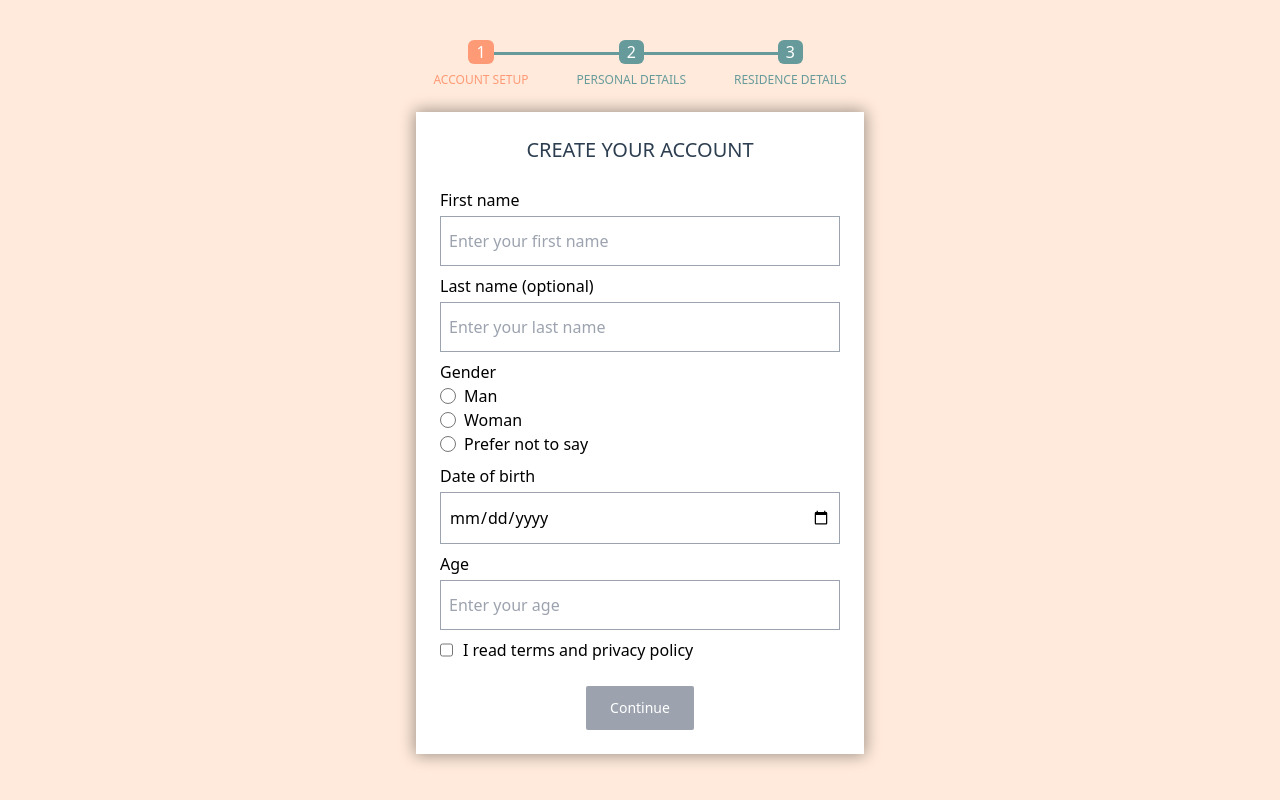
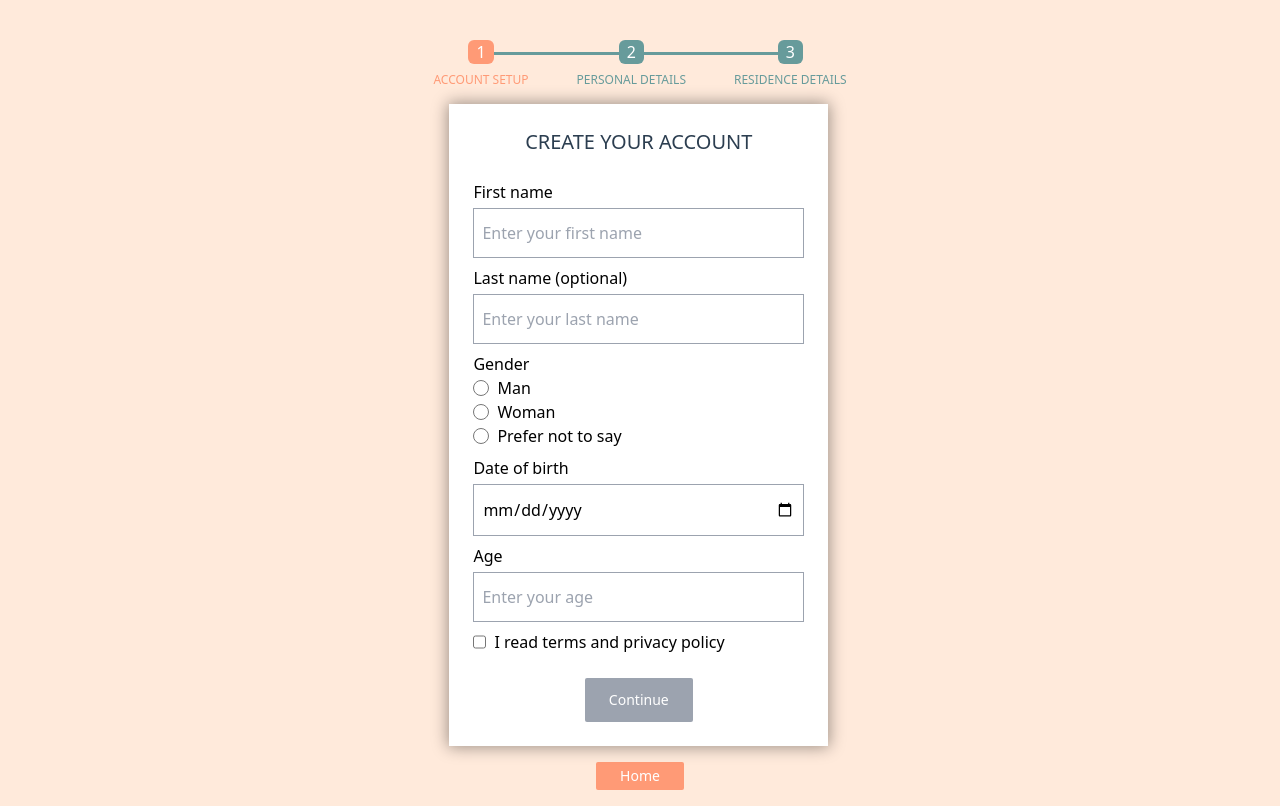
Before and after one commit to Pawel-Kica/react-playground, a Next.js app: page /form-builder in a window 1280 px wide. Built offline with nearby package versions, Linux system fonts and the light colour scheme.

Commit message:
Improve: types and styles

```diff
--- a/components/form-builder/FormBuilderTemplate.tsx
+++ b/components/form-builder/FormBuilderTemplate.tsx
@@ -7,7 +7,7 @@ export interface FormBuilderField {
     name: string;
     placeholder?: string;
     label?: string;
-    // Zod any type
+    // Zod schema type
     schema?: ZodSchema;
     // Use optional instead of required (default required true), because optional parameter rarely occurs
     optional?: boolean;
--- a/components/form-builder/config.ts
+++ b/components/form-builder/config.ts
@@ -11,6 +11,7 @@ export enum GenderOptionsEnum {
 const yesterday = dayjs().subtract(1, 'd');
 
 export const CREATE_ACCOUNT_FORM_FIELDS: FormBuilderField[][] = [
+    // Step 1
     [
         {
             label: 'First name',
@@ -35,14 +36,7 @@ export const CREATE_ACCOUNT_FORM_FIELDS: FormBuilderField[][] = [
             options: { items: Object.values(GenderOptionsEnum), multiple: false },
             schema: z.nativeEnum(GenderOptionsEnum, {
                 // https://stackoverflow.com/questions/73557949/zod-error-handling-with-custom-error-messages-on-enums
-                errorMap: (issue, _ctx) => {
-                    switch (issue.code) {
-                        case 'invalid_enum_value':
-                            return { message: 'Gender is required' };
-                        default:
-                            return { message: 'Gender is required' };
-                    }
-                },
+                errorMap: () => ({ message: 'Gender is required' }),
             }),
         },
         {
@@ -73,6 +67,7 @@ export const CREATE_ACCOUNT_FORM_FIELDS: FormBuilderField[][] = [
             schema: z.custom((data) => data === true, 'You must agree to terms and privacy'),
         },
     ],
+    // Step 2
     [
         {
             type: 'email',
@@ -84,7 +79,7 @@ export const CREATE_ACCOUNT_FORM_FIELDS: FormBuilderField[][] = [
             type: 'password',
             name: 'password',
             placeholder: 'Enter your password',
-            schema: z.string().min(8, 'Password must contain at least 2 characters'),
+            schema: z.string().min(8, 'Password must contain at least 8 characters'),
         },
         {
             label: 'Phone number',
@@ -92,16 +87,19 @@ export const CREATE_ACCOUNT_FORM_FIELDS: FormBuilderField[][] = [
             name: 'phone',
             placeholder: 'XXX-YYY-ZZZ',
             schema: z.string().regex(new RegExp(/^[0-9]{3}-[0-9]{3}-[0-9]{3}$/), 'Required format: XXX-YYY-ZZZ'), // Normal regex
-            // .regex(new RegExp(/^\d{3}-\d{3}-\d{3}$/), 'Phone number must be in format xxx-yyy-zzz'), // Fancy regex
+            // .regex(new RegExp(/^\d{3}-\d{3}-\d{3}$/), 'Required format: XXX-YYY-ZZZ'), // Fancy regex
         },
     ],
+    // Step 3
     [
         {
             type: 'text',
             name: 'country',
             placeholder: 'Enter your country',
+            schema: z.string().min(2, 'Country must contain at least 2 characters'),
         },
         {
+            label: 'City (optional)',
             type: 'text',
             name: 'city',
             placeholder: 'Enter your city',
--- a/hooks/useFormBuilder.ts
+++ b/hooks/useFormBuilder.ts
@@ -1,5 +1,5 @@
 import { ChangeEvent, HTMLInputTypeAttribute, useCallback, useState } from 'react';
-import { ZodAnyDef, ZodSchema } from 'zod';
+import { ZodSchema } from 'zod';
 import { FormBuilderField } from './../components/form-builder/FormBuilderTemplate';
 
 export type UseFormSetFunctionType = (e: ChangeEvent<HTMLInputElement>, schema?: ZodSchema) => void;
@@ -10,6 +10,7 @@ export function useFormBuilder<T>(initialValues: T) {
     function validateAll(fields: FormBuilderField[]) {
         let updatePayload: Record<string, any> = {};
         for (const key of fields) {
+            //@ts-ignore
             const value = form[key.name].value;
             const error = validateSingle(value, key.type, key.schema);
             if (error) {
@@ -26,18 +27,19 @@ export function useFormBuilder<T>(initialValues: T) {
     const canContinue = useCallback(
         (fields: FormBuilderField[]) => {
             for (const key of fields) {
+                //@ts-ignore
                 const value = form[key.name].value;
+
                 const error = validateSingle(value, key.type, key.schema);
-                if (error) {
-                    return false;
-                }
+                // If any field is not valid, return false (validation failed)
+                if (error) return false;
             }
             return true;
         },
         [form],
     );
 
-    function validateSingle(value: any, type: HTMLInputTypeAttribute, schema?: ZodAnyDef) {
+    function validateSingle(value: any, type: HTMLInputTypeAttribute, schema?: ZodSchema) {
         if (!schema) return '';
 
         switch (type) {
@@ -53,7 +55,7 @@ export function useFormBuilder<T>(initialValues: T) {
         return result.error.issues[0].message;
     }
 
-    function setForm(e: ChangeEvent<HTMLInputElement>, schema?: any) {
+    function setForm(e: ChangeEvent<HTMLInputElement>, schema?: ZodSchema) {
         let update_value: any = e.target.value;
 
         switch (e.target.type) {
--- a/pages/_app.tsx
+++ b/pages/_app.tsx
@@ -4,7 +4,7 @@ import '../styles/globals.css';
 
 function App({ Component, pageProps }: AppProps) {
     return (
-        <main className="w-max-screen relative min-h-[calc(100vh)] w-screen overflow-y-hidden bg-rose-200">
+        <main className="w-max-screen relative min-h-[calc(100vh)] w-screen">
             <ThemeContextComponent>
                 <Component {...pageProps} />
             </ThemeContextComponent>
--- a/pages/form-builder.tsx
+++ b/pages/form-builder.tsx
@@ -1,4 +1,5 @@
 import { ValueOf } from 'next/dist/shared/lib/constants';
+import Link from 'next/link';
 import { useEffect, useState } from 'react';
 import {
     CREATE_ACCOUNT_FORM_FIELDS,
@@ -60,12 +61,19 @@ export default function FormBuilder() {
     }, [canContinue, currentStepIndex, pass]);
 
     function continueHandler() {
-        if (pass) return next();
-        validateAll(CREATE_ACCOUNT_FORM_FIELDS[currentStepIndex]);
+        if (!pass) return validateAll(CREATE_ACCOUNT_FORM_FIELDS[currentStepIndex]);
+        canContinue(CREATE_ACCOUNT_FORM_FIELDS[currentStepIndex + 1]);
+        next();
+    }
+
+    function submitHandler() {
+        if (!pass) return validateAll(CREATE_ACCOUNT_FORM_FIELDS[currentStepIndex]);
+        alert('submitted');
     }
 
     return (
         <div className="relative m-auto flex min-h-screen flex-col items-center bg-[#ffeadb] py-4 xs:pt-10">
+            <div className="flex-1">
                 <ProgressBar step={currentStepIndex} />
                 <div className="relative m-4 flex w-11/12 max-w-md flex-col items-center bg-white py-6 px-2 shadow-m">
                     <div className="text-xl uppercase text-gray-m">{CREATE_ACCOUNT_FORM_TITLES[currentStepIndex]}</div>
@@ -77,7 +85,7 @@ export default function FormBuilder() {
                             </button>
                         )}
                         {isLastStep ? (
-                        <button className="btn-builder" onClick={() => alert('submitted!')}>
+                            <button className={`btn-builder ${pass || 'disabled'}`} onClick={submitHandler}>
                                 Submit
                             </button>
                         ) : (
@@ -88,5 +96,9 @@ export default function FormBuilder() {
                     </div>
                 </div>
             </div>
+            <footer className="btn-builder py-1">
+                <Link href="/">Home</Link>
+            </footer>
+        </div>
     );
 }
--- a/pages/index.tsx
+++ b/pages/index.tsx
@@ -2,11 +2,11 @@ import Link from 'next/link';
 
 export default function Home() {
     return (
-        <>
+        <div className="m-2 flex flex-col gap-2">
             <div>Home</div>
-            <Link className="link" href="/form-builder">
+            <Link className="btn-builder block w-fit" href="/form-builder">
                 Form builder
             </Link>
-        </>
+        </div>
     );
 }
--- a/styles/globals.css
+++ b/styles/globals.css
@@ -3,14 +3,13 @@
 @tailwind utilities;
 
 
-@layer base{
-
+html,body{
+    overflow-x:hidden
 }
 
+@layer base{}
+
 @layer components{
-    .link{
-        @apply bg-rose-300
-    }
     .progress-item{
         @apply flex flex-col items-center
     }
@@ -18,7 +17,7 @@
         @apply absolute top-1/4 h-[3px] w-full bg-cyan-m
     }
     .progress-box{
-        @apply bg-cyan-m z-10 w-fit rounded-md bg-cyan-m px-2 text-white
+        @apply bg-cyan-m z-10 w-fit rounded-md px-2 text-white
     }
     .btn-builder{
         @apply bg-orange-m text-white px-6 py-3 text-sm rounded-sm
@@ -27,17 +26,12 @@
         @apply bg-gray-400
     }
 }
+
+@layer utilities{}
+
 .input-checkbox{
     @apply flex flex-row
 }
 .input-checkbox>input{
-    @apply -order-1 ;
-    width: min-content;
-    margin-right: 10px;
-    margin-top: 0px
+    @apply -order-1 w-min mr-2 mt-0
 }
-.input-checkbox>label{
-}
-
-@layer utilities{
-}
```
Lines whose indentation alone changed are shown as unchanged.
